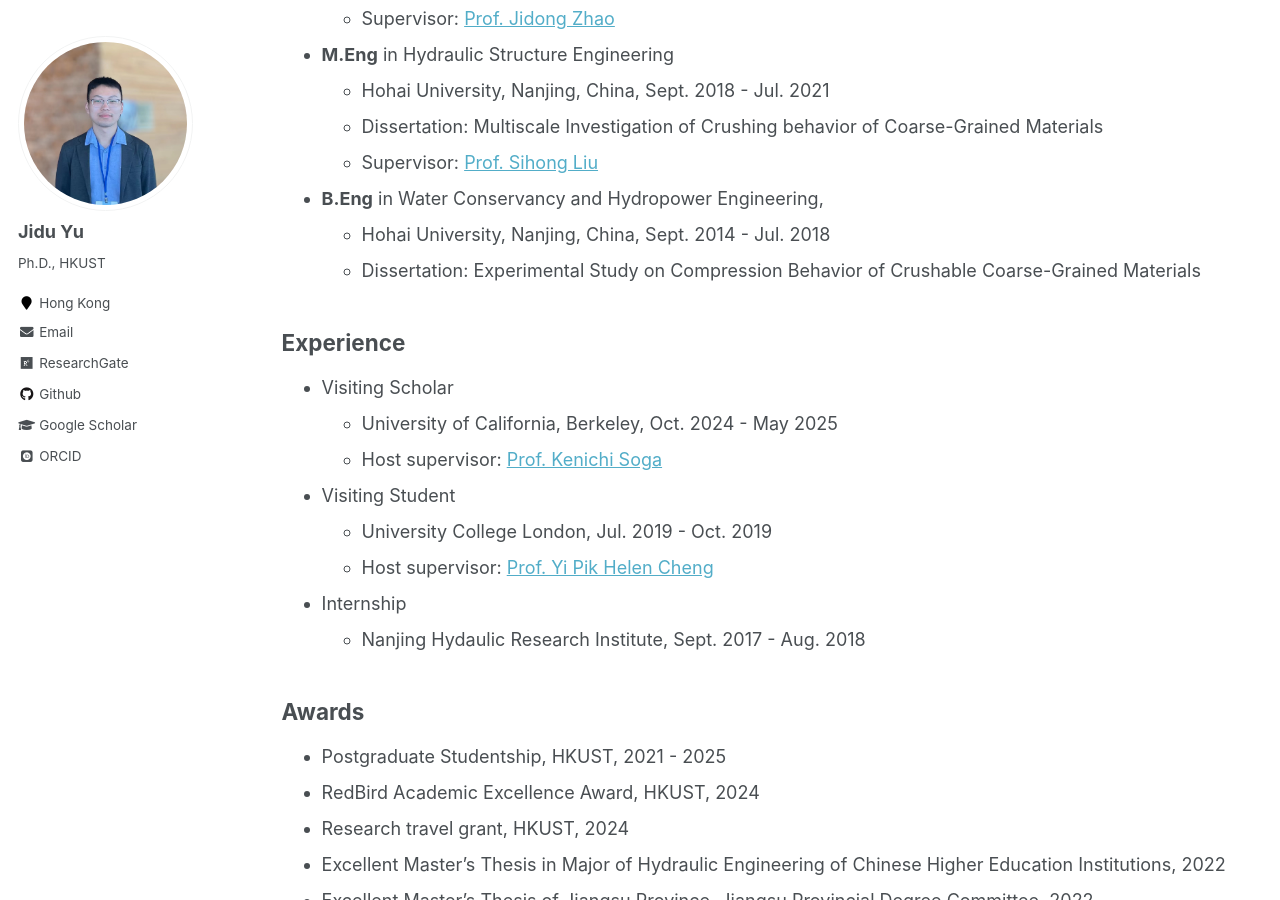
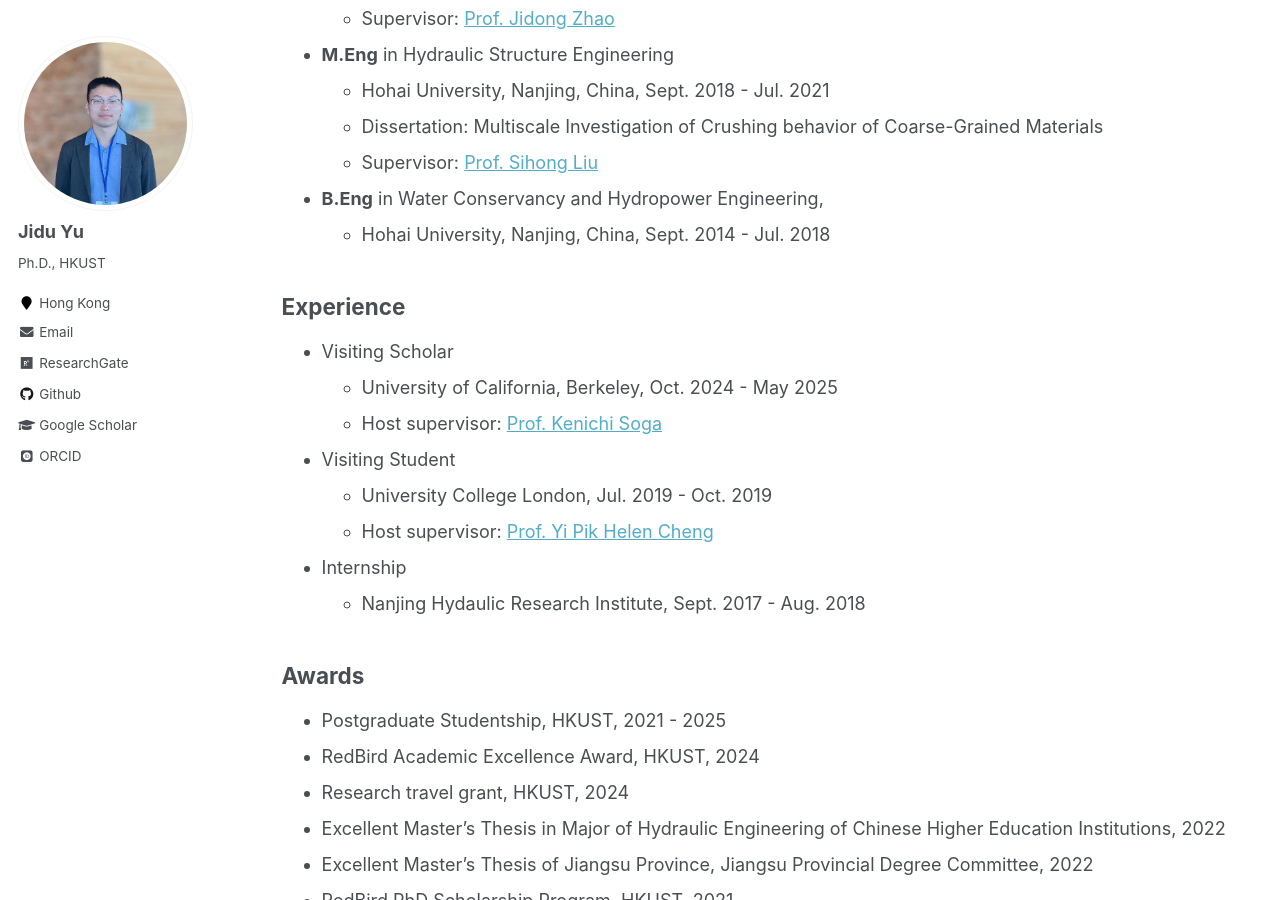
Before and after one commit to yujidu/yujidu.github.io, a Jekyll site: the page built from _pages/cv.md, in a window 1280 px wide and 900 px high, scrolled down 366 px. Built offline with Jekyll 4.4.1, drawn with Linux system fonts in a browser that asks for light colours; some web fonts are replaced.

Commit message:
publication

```diff
--- a/_pages/cv.md
+++ b/_pages/cv.md
@@ -22,7 +22,6 @@ Education
 
 * __B.Eng__ in Water Conservancy and Hydropower Engineering,
   * Hohai University, Nanjing, China, Sept. 2014 - Jul. 2018
-  * Dissertation: Experimental Study on Compression Behavior of Crushable Coarse-Grained Materials
 
 Experience
 -----
```
